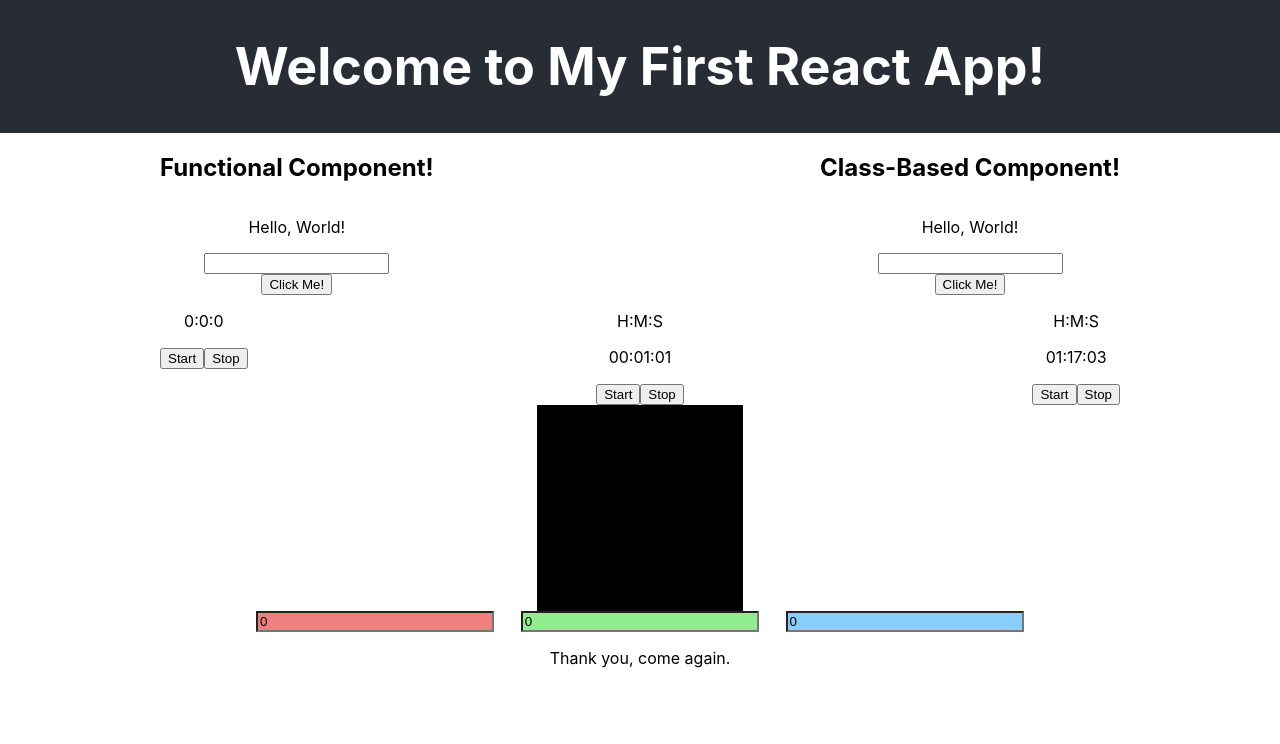
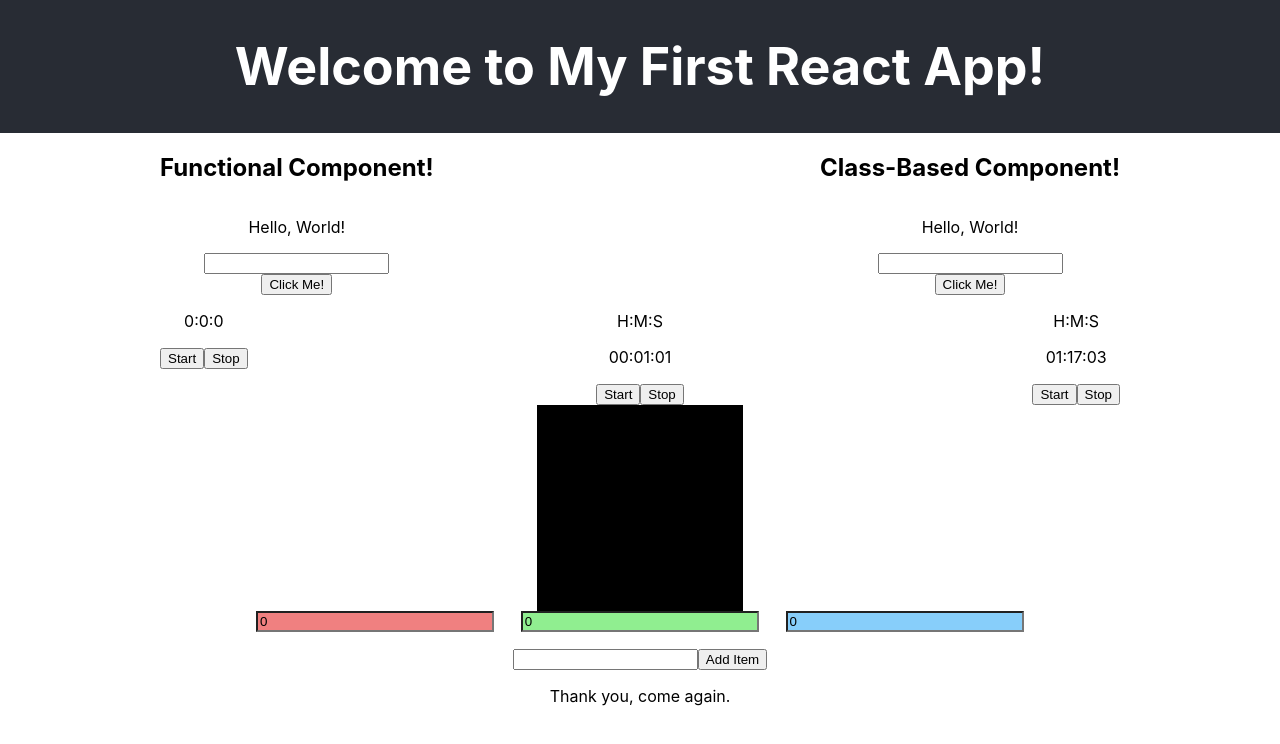
Before and after one commit to JamesonG-UAlberta/UAlberta-WCBWebDev_EXSM3939_Demo, a React (Create React App) app in the folder react-app/: page / in a window 1280 px wide. Shown: the top 744 px of the page. Built offline with nearby package versions, Linux system fonts and the light colour scheme.

Commit message:
Basic todo; Todo exercise;

```diff
--- a/react-app/src/App.js
+++ b/react-app/src/App.js
@@ -6,6 +6,7 @@ import MyComponentClassBased from './MyComponentClassBased';
 import StopwatchFunctional from './StopwatchFunctional';
 import StopwatchClassBased from './StopwatchClassBased';
 import ColourThingy from './ColourThingy';
+import ToDo from './ToDo';
 
 // Whatever gets returned from this method (should probably be JSX) is what will get pushed into the "root" div in the HTML.
 function App() {
@@ -27,6 +28,7 @@ function App() {
         <StopwatchClassBased start="4623" />
       </div>
       <ColourThingy />
+      <ToDo />
       <footer>
         <p>Thank you, come again.</p>
       </footer>
--- /dev/null
+++ b/react-app/src/ToDo.js
@@ -0,0 +1,53 @@
+import './App.css';
+import React from 'react';
+
+/*
+To-Do To-Do's!
+1. Using the method shown in the ColourThingy component, bind the text field to a state property, and clear it after adding an item.
+2. Add a clear button.
+3. Add a sort button (alphabetical).
+4. Add checkboxes to each item.
+5. Add a completed list, and when an item is checked off, move it to the completed list, then disable the checkbox.
+6. Stop disabling the checkbox when moved, and allow the box to be unchecked to move it back to the pending list.
+*/
+
+class ToDo extends React.Component {
+    constructor(props) {
+        super(props);
+        // Initialize state.
+        this.state = {
+            items: []
+        }
+    }
+
+    render() {
+        return (
+            <div>
+                <ul>
+                    {/* For each item in our items list, render a list item. */}
+                    {this.state.items.map(x => <li>{x}</li>)}
+                </ul>
+                {/* Bind our input to a reference called toDoInput, allowing us to use it without a querySelector, etc.*/}
+                <input type="text" ref={thisNode => this.toDoInput = thisNode}></input>
+                <button onClick={(() => {
+                    {/*
+                        When we click the button, overwrite the existing items array with the previous items plus the new item.
+                        You must treat state items as immutable. That means no append(), no pop(), no push().
+                        That's because calling those methods does not trigger a refresh, as they do not call setState.
+
+                        We can use the spread operator (...) to generate a new array including all the items from the old one, plus something else.
+                    */}
+                    if (this.toDoInput.value.trim() !== "")
+                    {
+                        this.setState(currentState => ({
+                            items: [...currentState.items, this.toDoInput.value.trim()]
+                        }));
+                    }
+                    this.toDoInput.focus();
+                }).bind(this)}>Add Item</button>
+            </div>
+        );
+    }
+
+}
+export default ToDo;
```
